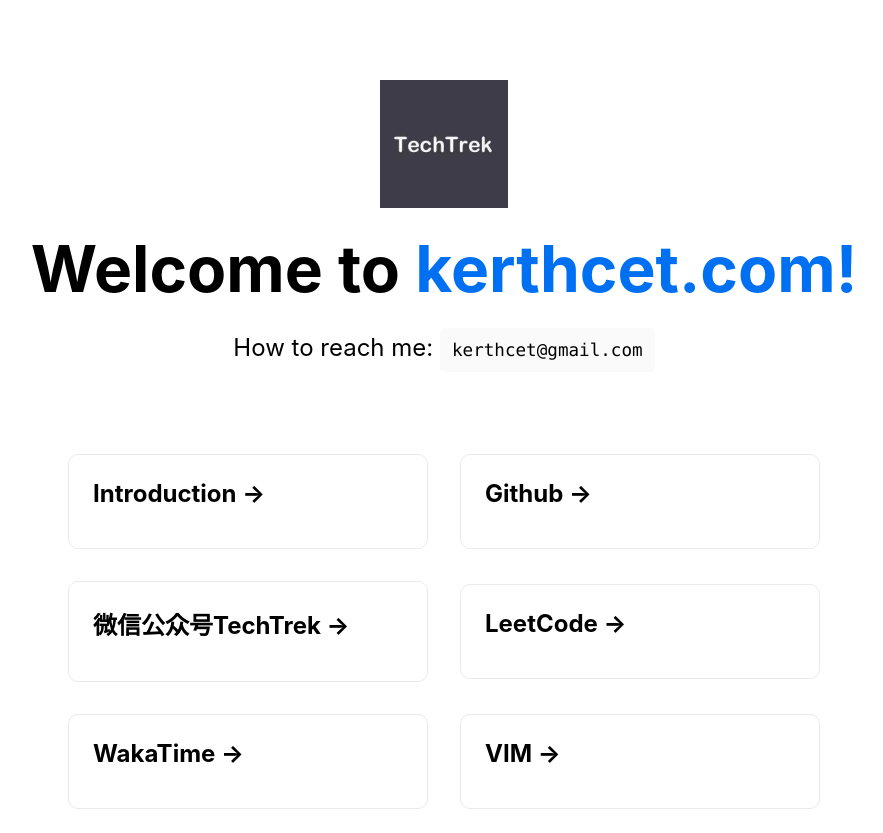
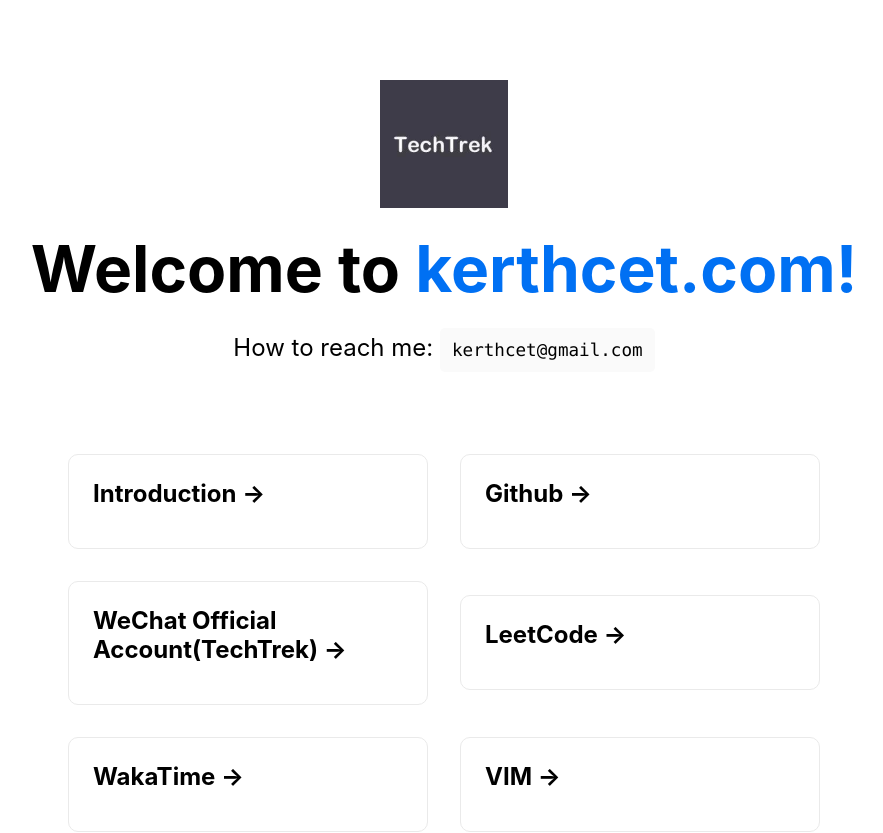
Before and after one commit to kerthcet/personal-website, a Next.js app: page / in a window 1280 px wide. Shown: the top 833 px of the page, without its empty margins (196-1079 px from the left). Built offline with nearby package versions, Linux system fonts and the light colour scheme.

Commit message:
update power message

```diff
--- a/pages/index.js
+++ b/pages/index.js
@@ -37,7 +37,7 @@
           <a
             href="https://mp.weixin.qq.com/mp/homepage?__biz=MzU3NDk5Nzc2OQ==&hid=2&sn=615b686877a034a9a6af601decc23da9&scene=18#wechat_redirect" className={styles.card}
           >
-            <h3>微信公众号TechTrek &rarr;</h3>
+            <h3>WeChat Official Account(TechTrek) &rarr;</h3>
           </a>
 
           <a href="https://leetcode-cn.com/u/kerthcet/" className={styles.card}>
```
